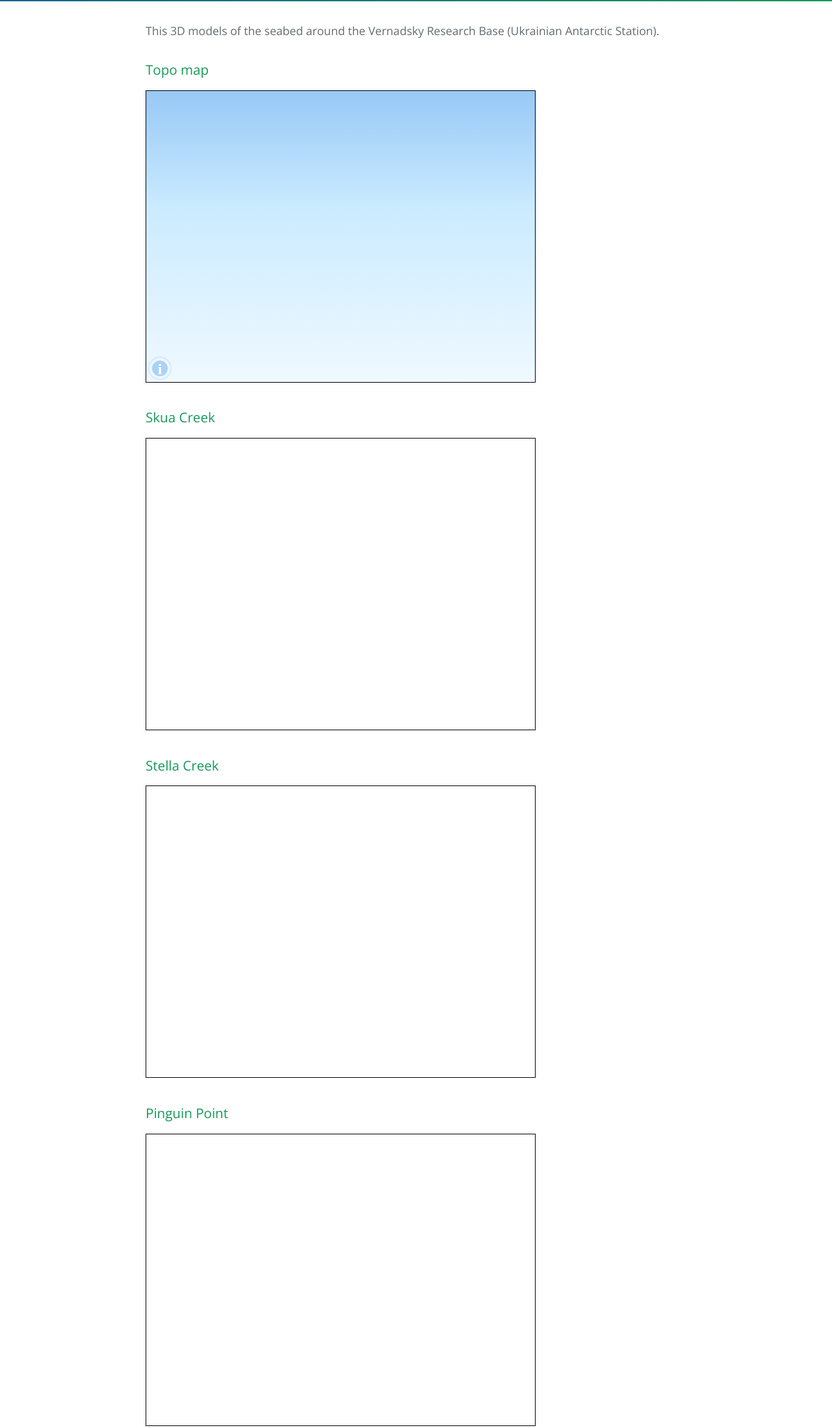
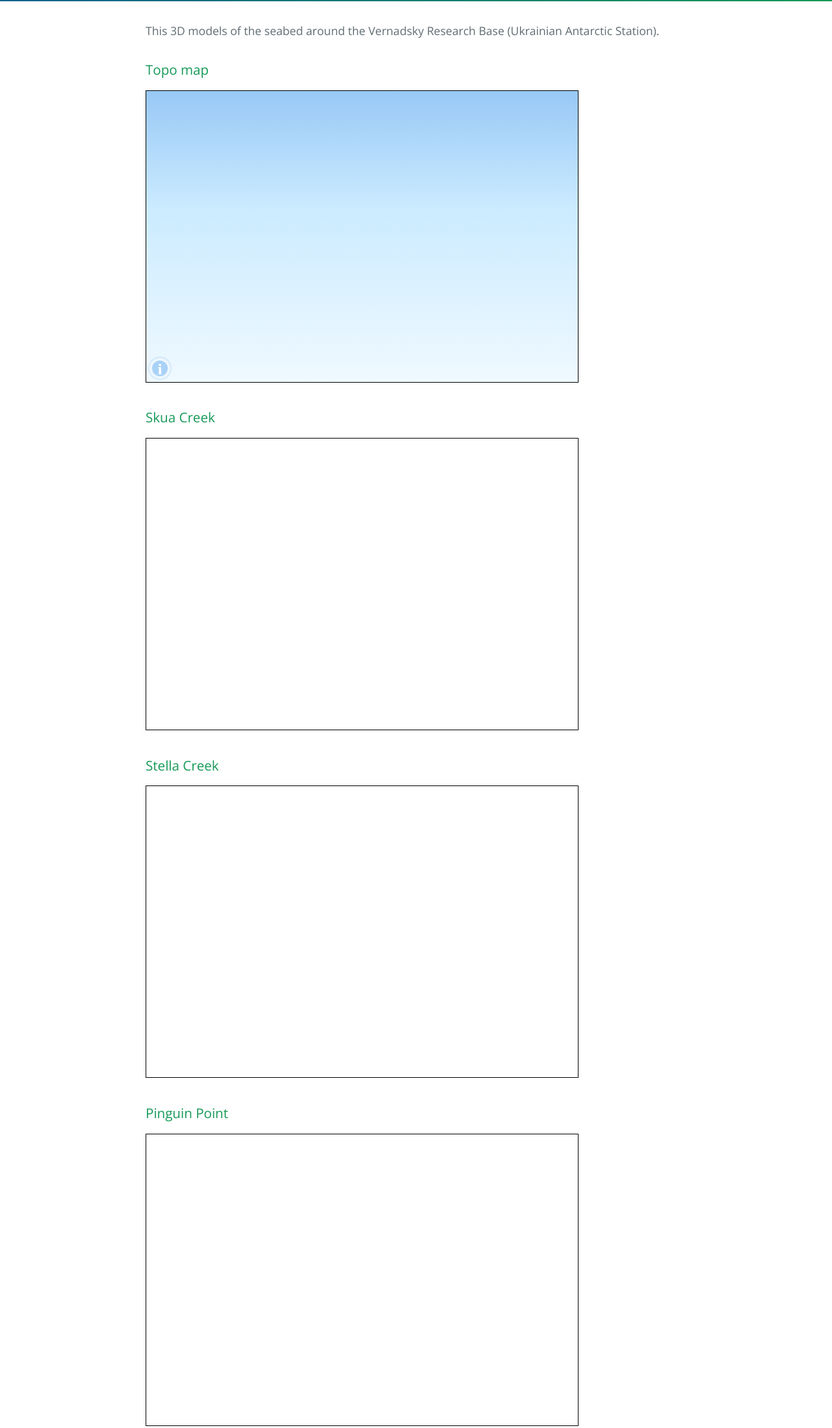
Before and after one commit to ABiatov/Antarctic_qgis2treejs, a plain HTML site: page index.html in a window 1280 px wide. Shown: the part 460-2658 px from the top of the page at 65% size. Drawn offline with nearby package versions, Linux system fonts and the light colour scheme; a script that the page names is missing.

Commit message:
изменил ширину iframe с пикселей на проценты

```diff
--- a/index.html
+++ b/index.html
@@ -23,16 +23,16 @@
     <section class="main-content">
 <p>This 3D models of the seabed around the Vernadsky Research Base (Ukrainian Antarctic Station).</p>
 <h3><a id="topo_vsia" class="anchor" href="#topo_vsia" aria-hidden="true"><span aria-hidden="true" class="octicon octicon-link"></span></a>Topo map</h3>
-<iframe width="600" height="450" frameborder="0" style="border: 1px solid black" src="http://abiatov.github.io/Antarctic_qgis2treejs/topo_vsia.html" marginwidth="0" marginheight="0" scrolling="no"></iframe>
+<iframe width="80%" height="450" frameborder="0" style="border: 1px solid black" src="http://abiatov.github.io/Antarctic_qgis2treejs/topo_vsia.html" marginwidth="0" marginheight="0" scrolling="no"></iframe>
 <br>
 <h3><a id="Skua_Creek" class="anchor" href="#Skua_Creek" aria-hidden="true"><span aria-hidden="true" class="octicon octicon-link"></span></a>Skua Creek</h3>
-<iframe width="600" height="450" frameborder="0" style="border: 1px solid black" src="http://abiatov.github.io/Antarctic_qgis2treejs/SkuaCreek.html" marginwidth="0" marginheight="0" scrolling="no"></iframe>
+<iframe width="80%" height="450" frameborder="0" style="border: 1px solid black" src="http://abiatov.github.io/Antarctic_qgis2treejs/SkuaCreek.html" marginwidth="0" marginheight="0" scrolling="no"></iframe>
 <br>
 <h3><a id="Stella_Creek" class="anchor" href="#Stella_Creek" aria-hidden="true"><span aria-hidden="true" class="octicon octicon-link"></span></a>Stella Creek</h3>
-<iframe width="600" height="450" frameborder="0" style="border: 1px solid black" src="http://abiatov.github.io/Antarctic_qgis2treejs/StellaCreek.html" marginwidth="0" marginheight="0" scrolling="no"></iframe>
+<iframe width="80%" height="450" frameborder="0" style="border: 1px solid black" src="http://abiatov.github.io/Antarctic_qgis2treejs/StellaCreek.html" marginwidth="0" marginheight="0" scrolling="no"></iframe>
 <br>
 <h3><a id="Pinguin_Point" class="anchor" href="#Pinguin_Point" aria-hidden="true"><span aria-hidden="true" class="octicon octicon-link"></span></a>Pinguin Point</h3>
-<iframe width="600" height="450" frameborder="0" style="border: 1px solid black" src="http://abiatov.github.io/Antarctic_qgis2treejs/PinguinPoint.html" marginwidth="0" marginheight="0" scrolling="no"></iframe><br>
+<iframe width="80%" height="450" frameborder="0" style="border: 1px solid black" src="http://abiatov.github.io/Antarctic_qgis2treejs/PinguinPoint.html" marginwidth="0" marginheight="0" scrolling="no"></iframe><br>
 <br>
 <div class="b-container">
     <h3><a href="javascript:PopUpShow()">How to cite data</a></h3>
```
